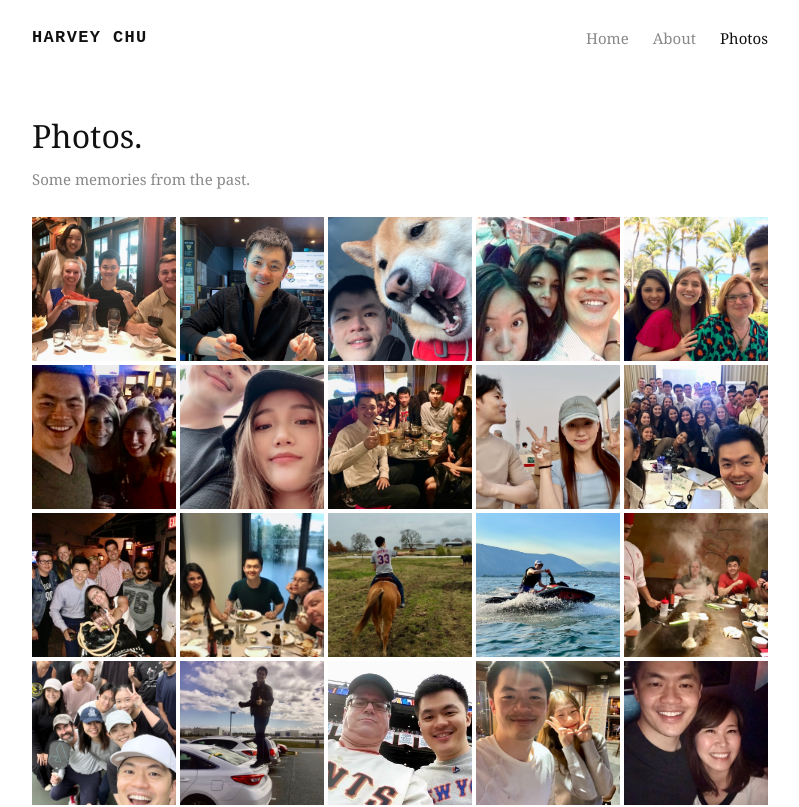
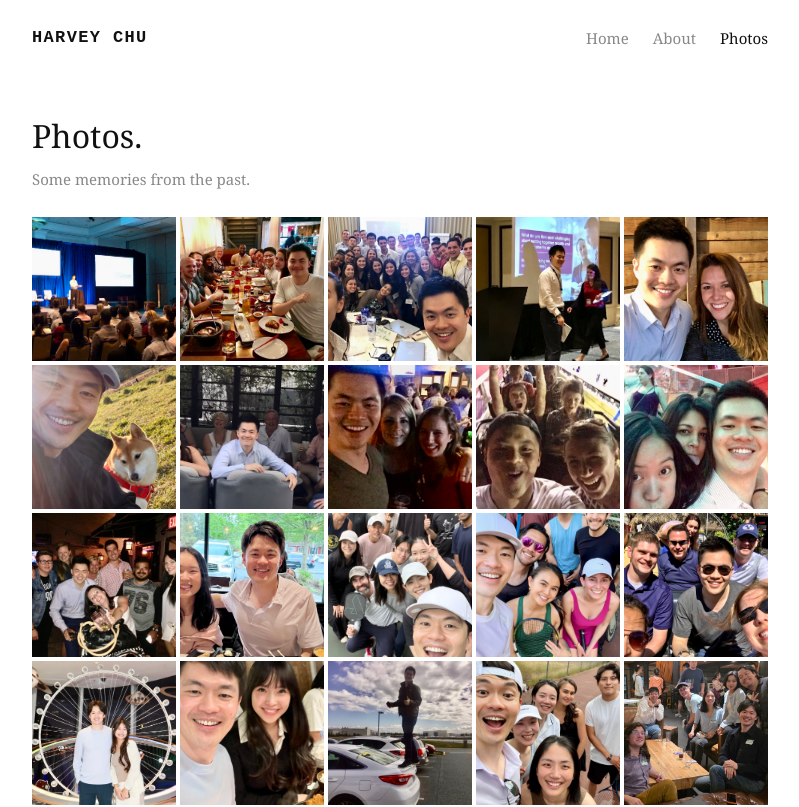
Before and after one commit to understandmykiwi/my-portfolio, a SvelteKit app: page /photos in a window 1280 px wide. Shown: the top 807 px of the page, without its empty margins (240-1039 px from the left). Built offline with nearby package versions, Linux system fonts and the light colour scheme.

Commit message:
fix shuffle using module context

```diff
--- a/src/routes/photos/+page.svelte
+++ b/src/routes/photos/+page.svelte
@@ -1,4 +1,4 @@
-<script>
+<script context="module">
   function shuffle(arr) {
     for (let i = arr.length - 1; i > 0; i--) {
       const j = Math.floor(Math.random() * (i + 1));
@@ -7,13 +7,17 @@
     return arr;
   }
 
-  const allPhotos = Array.from({length: 45}, (_, i) => ({
-    src: `/photos/harvey-chu-${i + 1}.jpeg`,
-    alt: `Harvey Chu Seattle Bellevue — photo ${i + 1}`
-  }));
+  // Lives outside component lifecycle — computed once, never again
+  const photos = shuffle(
+    Array.from({length: 45}, (_, i) => ({
+      src: `/photos/harvey-chu-${i + 1}.jpeg`,
+      alt: `Harvey Chu Seattle Bellevue — photo ${i + 1}`,
+      id: i + 1
+    }))
+  );
+</script>
 
-  const photos = Object.freeze(shuffle(allPhotos));
-
+<script>
   let currentPhoto = null;
   let currentIndex = -1;
   let startX = 0;
@@ -93,7 +97,7 @@
 <p class="sub">Some memories from the past.</p>
 
 <div class="grid">
-  {#each photos as photo, i (photo.src)}
+  {#each photos as photo, i (photo.id)}
     <button class="thumb" on:click={() => open(i)} aria-label="Open photo {i + 1}">
       <img src={photo.src} alt={photo.alt} loading="lazy" />
     </button>
@@ -175,7 +179,6 @@
 
   .thumb:hover img { opacity: 0.82; }
 
-  /* Lightbox */
   .lightbox {
     position: fixed;
     inset: 0;
@@ -229,7 +232,6 @@
     opacity: 1;
   }
 
-  /* Arrow buttons */
   .lb-prev,
   .lb-next {
     position: fixed;
@@ -264,11 +266,7 @@
     backdrop-filter: blur(4px);
   }
 
-  .lb-prev:hover .arrow-circle {
-    background: rgba(255, 255, 255, 0.25);
-    transform: scale(1.08);
-  }
-
+  .lb-prev:hover .arrow-circle,
   .lb-next:hover .arrow-circle {
     background: rgba(255, 255, 255, 0.25);
     transform: scale(1.08);
@@ -282,7 +280,6 @@
     letter-spacing: 0.06em;
   }
 
-  /* Responsive grid */
   @media (min-width: 1200px) {
     .grid { grid-template-columns: repeat(5, 1fr); }
   }
```
